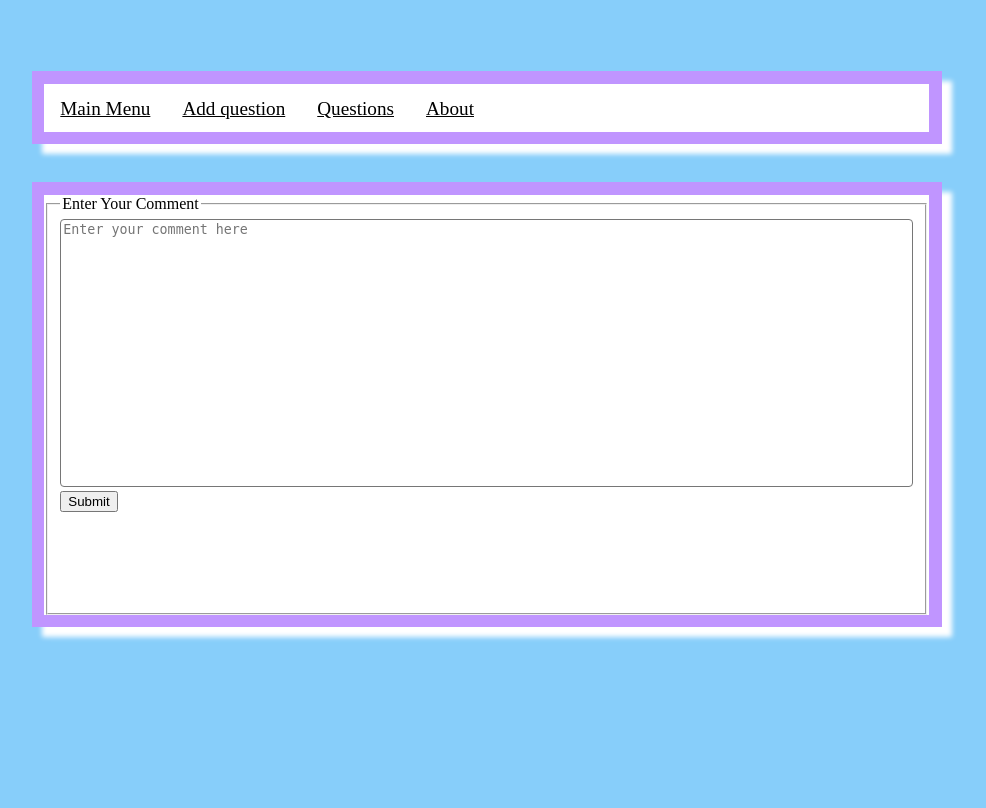
After one commit to JankoPachnik/AskMate2, a Flask app: page /add_comment/1 in a window 1280 px wide. The commit adds this page. Shown: the whole page, without its empty margins (128-1114 px from the left). Run offline with Flask 2, Linux system fonts and the light colour scheme.

Commit message:
fejsr
Please enter the commit message for your changes. Lines starting

```diff
--- a/db_connection.py
+++ b/db_connection.py
@@ -5,10 +5,10 @@ import data_manager_sql
 
 def sql_data(sql_query, operation_type, data=None):
     try:
-        user_name = "janek"
-        password = ""
+        user_name = "aleksander"
+        password = "Minotaur1"
         host = "localhost"
-        database_name = "AskMate"
+        database_name = "codecooler"
 
         connect_str = "postgresql://{user_name}:{password}@{host}/{database_name}".format(
             user_name=user_name,
--- a/server.py
+++ b/server.py
@@ -3,6 +3,7 @@ from flask import Flask, render_template, request, redirect
 import connection
 import data_manager_answers
 import data_manager_questions
+import data_manager_comment
 
 app = Flask(__name__)
 
@@ -43,6 +44,15 @@ def show_question(id):
     questions = data_manager_questions.one_question(id)
     answers = data_manager_answers.get_answers_to_question(id)
     return render_template("show_question.html", questions=questions, answers=answers, id=id)
+
+
+@app.route('/add_comment/<id>', methods=['GET', 'POST'])
+def add_comment(id):
+    data = request.form
+    if request.method == 'POST':
+        data_manager_comment.add_comment(data, id)
+        return redirect('/show_question/' + id)
+    return render_template('add_comment.html', id=id)
 
 
 @app.route('/question/<id>/new-answer', methods=['GET', 'POST'])
--- /dev/null
+++ b/templates/add_comment.html
@@ -0,0 +1,31 @@
+<!DOCTYPE html>
+<html lang="en">
+<head>
+    <meta charset="UTF-8">
+    <title>New Comment</title>
+    <link rel="stylesheet" type="text/css" href="{{ url_for('static', filename='style_v2.css') }}">
+</head>
+    <body>
+        <div class="top">
+            <div class="inside">
+                <ul>
+                    <li><a href="/">Main Menu</a></li>
+                    <li><a href="/add">Add question</a></li>
+                    <li><a href="/list">Questions</a></li>
+                    <li id="about"><a href="/about">About</a></li>
+                </ul>
+            </div>
+        </div>
+        <div class="big_center">
+            <div class="inside">
+                <form action="/add_comment/{{ id }}" method="post">
+                    <fieldset>
+                        <legend>Enter Your Comment</legend>
+                        <textarea type="description" name="comment" placeholder="Enter your comment here" rows="8"></textarea>
+                    <button type="submit"><span>Submit</span></button>
+                    </fieldset>
+                </form>
+            </div>
+        </div>
+    </body>
+</html>
--- a/templates/show_question.html
+++ b/templates/show_question.html
@@ -71,6 +71,8 @@
                                 {% endif %}
                             <td><a href="/answer/{{ answer['id'] }}/delete/{{ question['id'] }}">
                                 <button id="delete" type="submit" formmethod="post"><span>DELETE</span></button>
+                            <td><a href="/add_comment/{{ answer['id'] }}">
+                                <button id="add_comment" type="submit" formmethod="post"><span>COMMENT</span></button>
                          {% endfor %}
                             </a></td>
                         </tr>
```
Also changed, not shown: data_manager_comment.py (added, +21 -0 lines).
